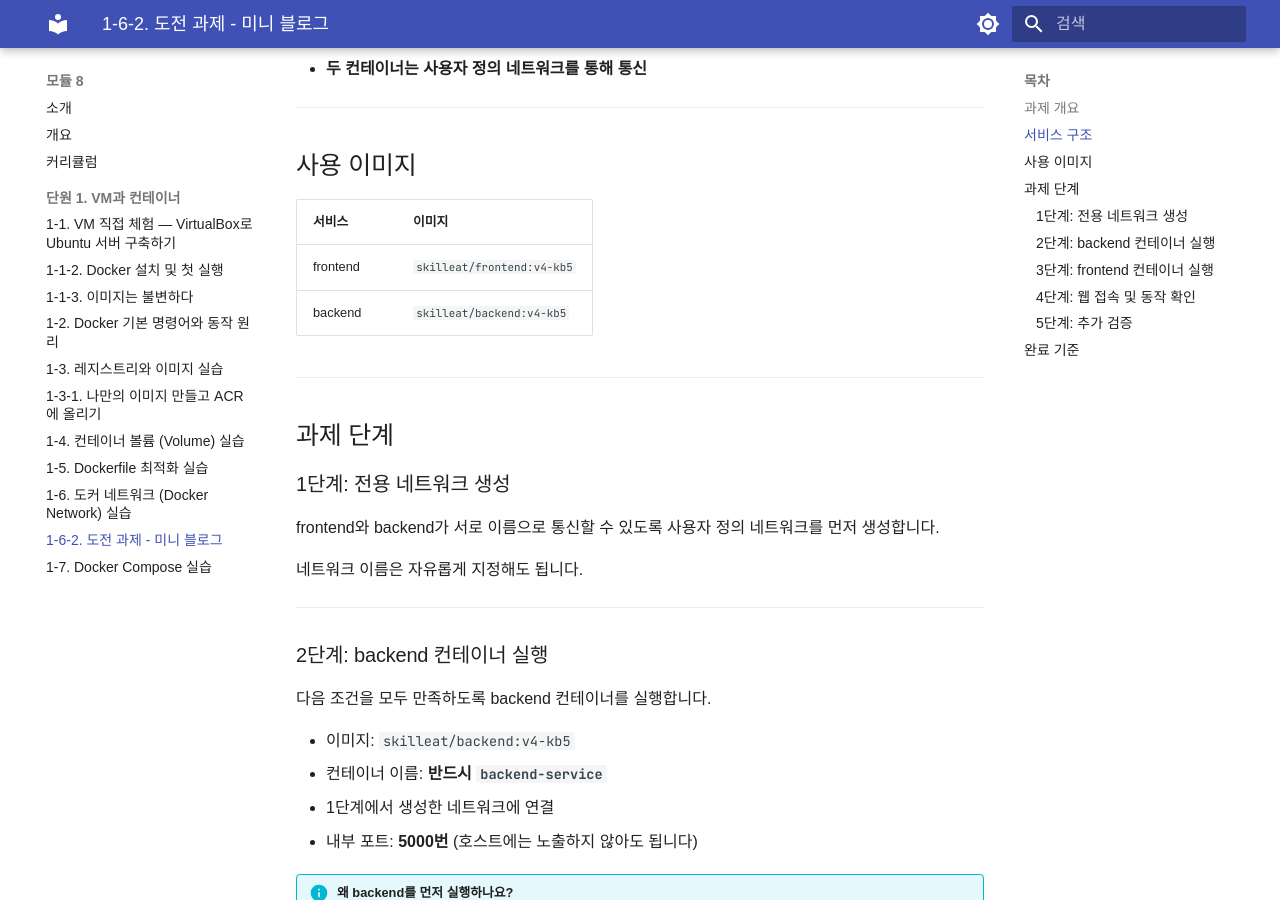
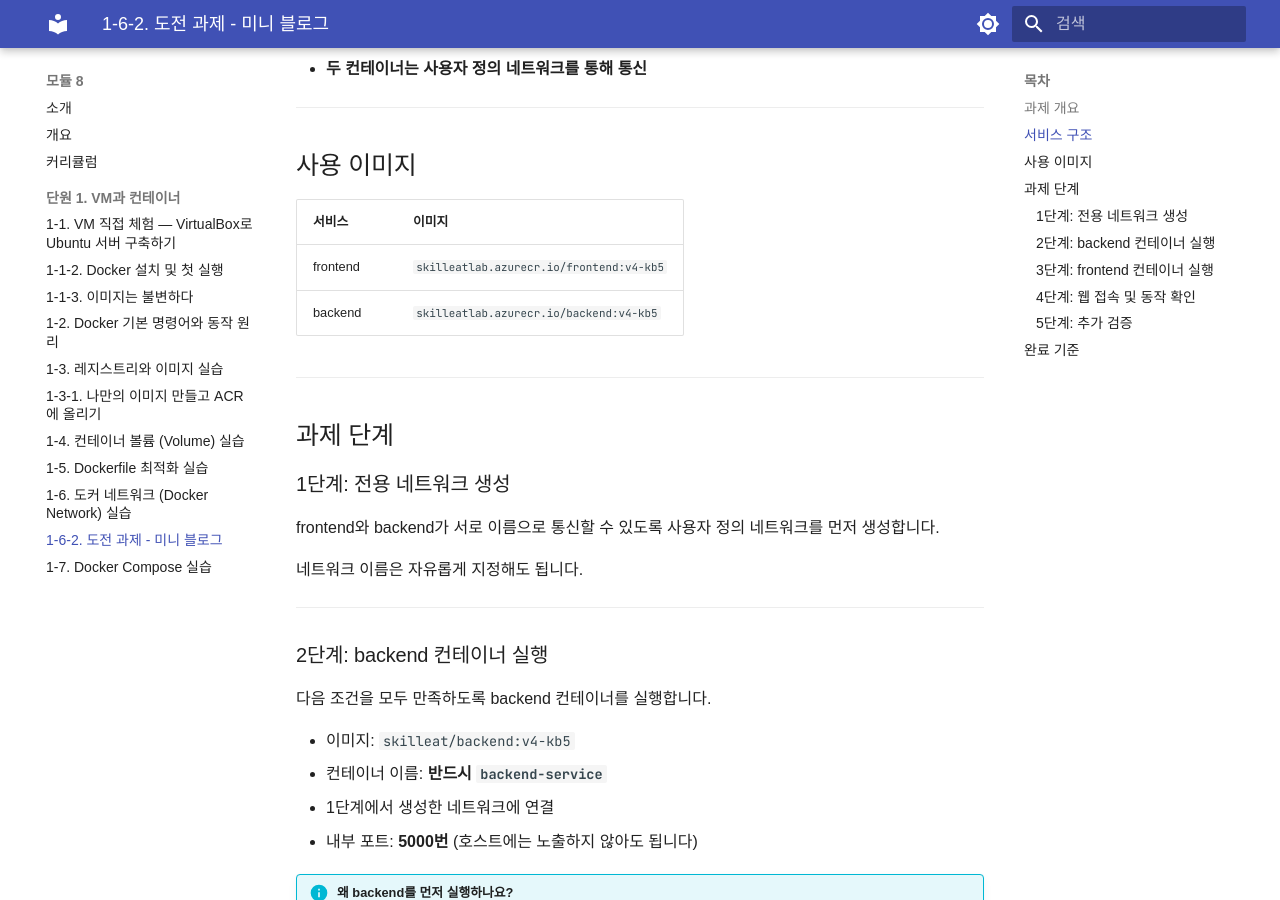
Before and after one commit to skilleat-labs/docker-k8s-labs, an MkDocs documentation site: the page built from docs/modules/module8/1-6-2.md, in a window 1280 px wide and 900 px high, scrolled down 695 px. Built offline with MkDocs 1.6.1 and Material for MkDocs 9.7.7, drawn with Linux system fonts in a browser that asks for light colours; some web fonts are replaced.

Commit message:
1-6-2: 이미지 주소 ACR 형식으로 변경
Co-Authored-By: Claude Sonnet 4.6 <noreply@anthropic.com>

```diff
--- a/docs/modules/module8/1-6-2.md
+++ b/docs/modules/module8/1-6-2.md
@@ -30,8 +30,8 @@ data.json 저장
 
 | 서비스 | 이미지 |
 |--------|--------|
-| frontend | `skilleat/frontend:v4-kb5` |
-| backend | `skilleat/backend:v4-kb5` |
+| frontend | `skilleatlab.azurecr.io/frontend:v4-kb5` |
+| backend | `skilleatlab.azurecr.io/backend:v4-kb5` |
 
 ---
 
```
